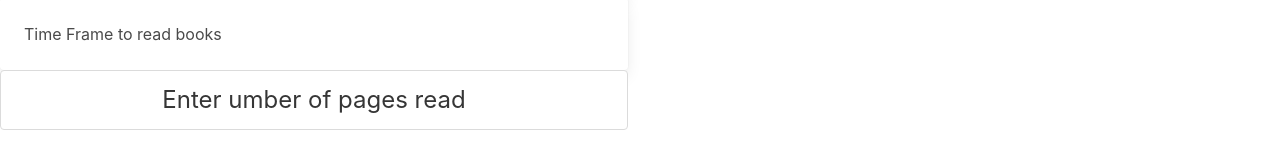
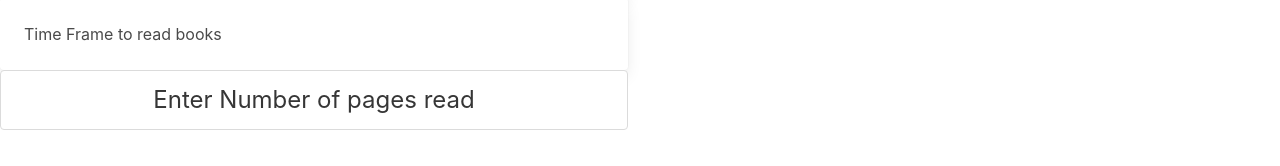
Before and after one commit to btay786/1-project-to-rule, a plain HTML site: page index.html in a window 1280 px wide. Shown: the part 230-396 px from the top of the page. Drawn offline with nearby package versions, Linux system fonts and the light colour scheme.

Commit message:
Spelling correction to "Number"

```diff
--- a/index.html
+++ b/index.html
@@ -51,7 +51,7 @@
 
                 </div>
 
-                <button class="button is-submit is-fullwidth is-normal is-large">Enter umber of pages read</button>
+                <button class="button is-submit is-fullwidth is-normal is-large">Enter Number of pages read</button>
 
 
             </div>
```
